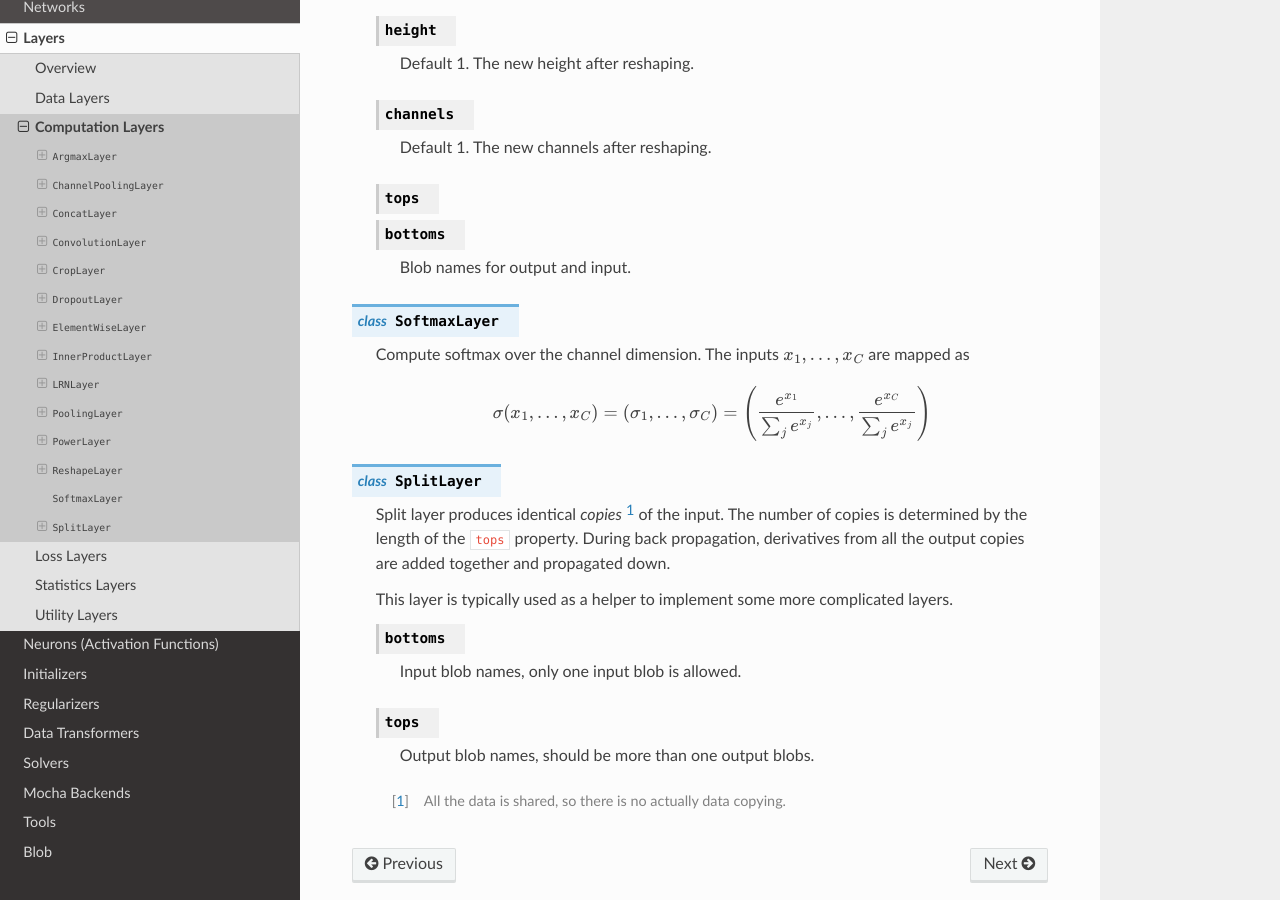
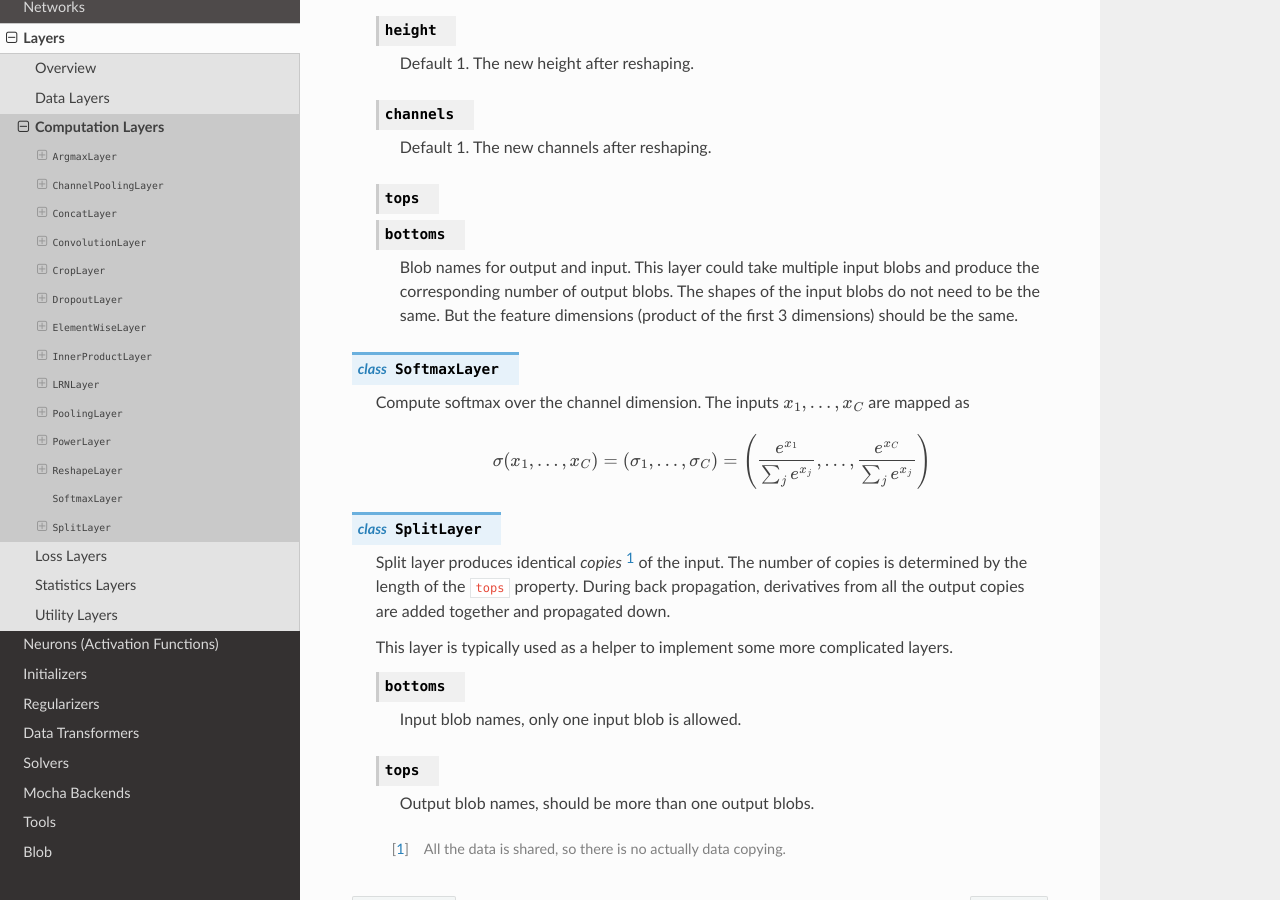
Before and after one commit to pluskid/Mocha.jl, a Sphinx documentation site: the page built from docs/user-guide/layers/computation-layer.rst, in a window 1280 px wide and 900 px high, scrolled down 7703 px. Built offline with Sphinx 7.4.7 and the Read the Docs theme 2.0.0, drawn with Linux system fonts in a browser that asks for light colours.

Commit message:
reshape layer takes multiple input blobs

```diff
--- a/docs/user-guide/layers/computation-layer.rst
+++ b/docs/user-guide/layers/computation-layer.rst
@@ -410,7 +410,10 @@ Computation Layers
       tops
       bottoms
 
-      Blob names for output and input.
+      Blob names for output and input. This layer could take multiple input
+      blobs and produce the corresponding number of output blobs. The shapes of
+      the input blobs do not need to be the same. But the feature dimensions
+      (product of the first 3 dimensions) should be the same.
 
 .. class:: SoftmaxLayer
 
```
Also changed, not shown: 1 other file.
